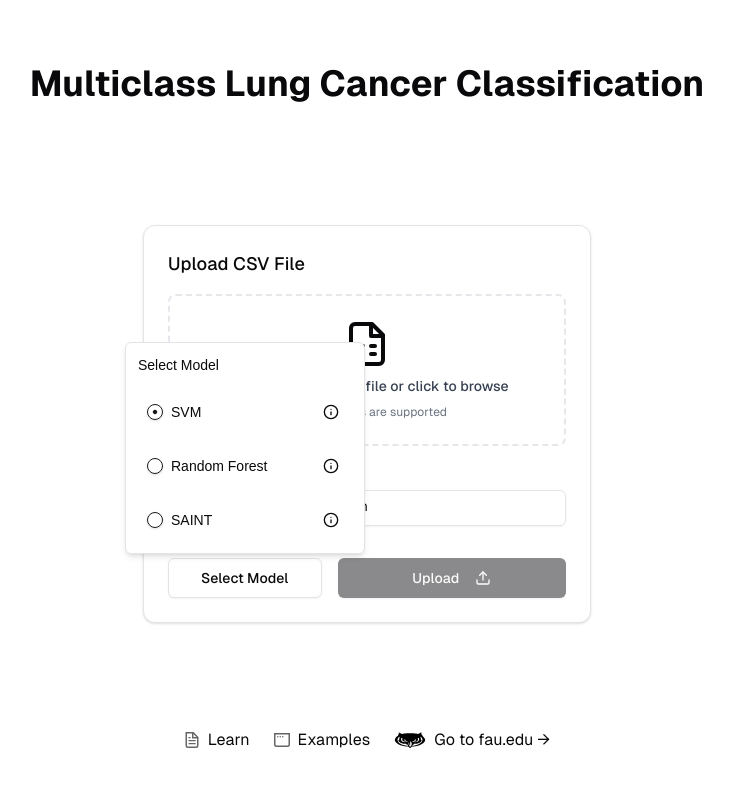
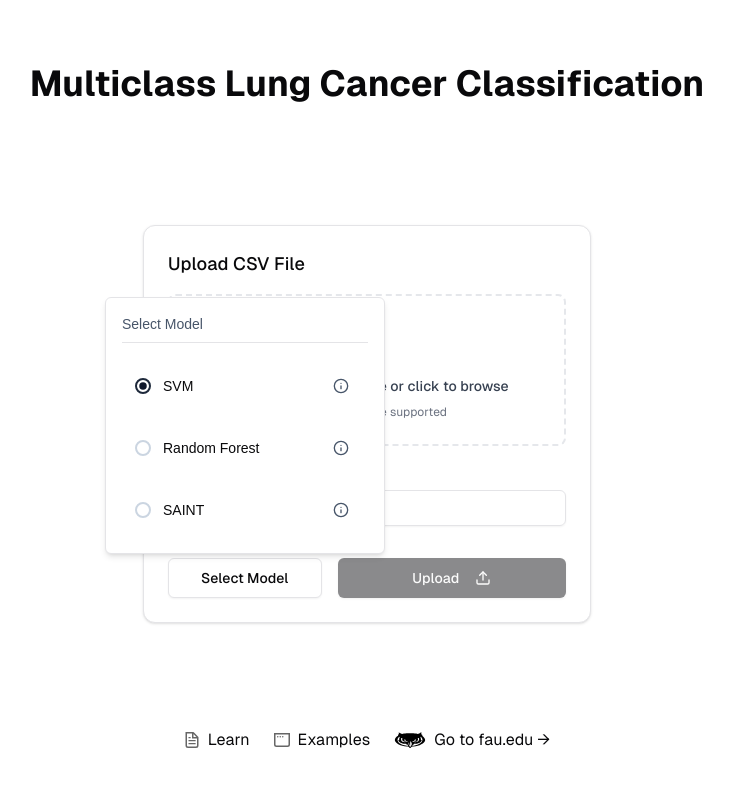
Before and after one commit to treyduffus/multiclass_lungcancer_classification_gui, a Next.js app in the folder frontend/: page / in a window 1280 px wide. Both pictures are taken after a click on the button "Select Model". Shown: the top 786 px of the page, without its empty margins (273-1006 px from the left). Built offline with nearby package versions, Linux system fonts and the light colour scheme; no server answers.

Commit message:
refactor: Improve model selection UI with enhanced styling and interactions

```diff
--- a/frontend/components/editparameters.jsx
+++ b/frontend/components/editparameters.jsx
@@ -18,63 +18,65 @@ export default function EditParams() {
   return (
     <Popover>
       <PopoverTrigger asChild>
-        <Button size="lg" variant="outline">Select Model</Button>
+        <Button size="lg" variant="outline" className="transition-all duration-200 hover:bg-slate-100 active:scale-95">
+          Select Model
+        </Button>
       </PopoverTrigger>
-      <PopoverContent className="w-[240px] p-3">
+      <PopoverContent className="w-[280px] p-4">
         <div className="space-y-4">
-          <div className="flex items-center">
-            <h4 className="font-medium text-sm">Select Model</h4>
+          <div className="flex items-center border-b pb-2">
+            <h4 className="font-medium text-sm text-slate-600">Select Model</h4>
           </div>
-          <RadioGroup defaultValue="svm" className="gap-3">
-            <div className="flex items-center justify-between rounded-md border border-transparent p-2 hover:bg-muted transition-colors">
-              <div className="flex items-center space-x-2">
-                <RadioGroupItem value="svm" id="svm" />
-                <Label htmlFor="svm" className="text-sm cursor-pointer">SVM</Label>
+          <RadioGroup defaultValue="svm" className="gap-2">
+            <div className="flex items-center justify-between rounded-lg border border-transparent p-3 hover:bg-slate-50 hover:border-slate-200 data-[state=checked]:bg-slate-50 data-[state=checked]:border-slate-200 transition-all duration-200">
+              <div className="flex items-center space-x-3">
+                <RadioGroupItem value="svm" id="svm" className="data-[state=checked]:border-slate-800 data-[state=checked]:text-slate-800" />
+                <Label htmlFor="svm" className="text-sm font-medium cursor-pointer select-none">SVM</Label>
               </div>
-              <TooltipProvider>
+              <TooltipProvider delayDuration={200}>
                 <Tooltip>
                   <TooltipTrigger asChild>
-                    <Button variant="ghost" size="icon" className="h-6 w-6">
-                      <Info className="h-4 w-4" />
+                    <Button variant="ghost" size="icon" className="h-7 w-7 hover:bg-slate-100 transition-colors">
+                      <Info className="h-4 w-4 text-slate-600" />
                     </Button>
                   </TooltipTrigger>
-                  <TooltipContent>
+                  <TooltipContent className="bg-slate-900 text-slate-50">
                     <p className="w-[200px] text-xs">Support Vector Machine (SVM) is a supervised learning algorithm that separates data points using hyperplanes, effective for both classification and regression tasks.</p>
                   </TooltipContent>
                 </Tooltip>
               </TooltipProvider>
             </div>
-            <div className="flex items-center justify-between rounded-md border border-transparent p-2 hover:bg-muted transition-colors">
-              <div className="flex items-center space-x-2">
-                <RadioGroupItem value="random_forest" id="random_forest" />
-                <Label htmlFor="random_forest" className="text-sm cursor-pointer">Random Forest</Label>
+            <div className="flex items-center justify-between rounded-lg border border-transparent p-3 hover:bg-slate-50 hover:border-slate-200 data-[state=checked]:bg-slate-50 data-[state=checked]:border-slate-200 transition-all duration-200">
+              <div className="flex items-center space-x-3">
+                <RadioGroupItem value="random_forest" id="random_forest" className="data-[state=checked]:border-slate-800 data-[state=checked]:text-slate-800" />
+                <Label htmlFor="random_forest" className="text-sm font-medium cursor-pointer select-none">Random Forest</Label>
               </div>
-              <TooltipProvider>
+              <TooltipProvider delayDuration={200}>
                 <Tooltip>
                   <TooltipTrigger asChild>
-                    <Button variant="ghost" size="icon" className="h-6 w-6">
-                      <Info className="h-4 w-4" />
+                    <Button variant="ghost" size="icon" className="h-7 w-7 hover:bg-slate-100 transition-colors">
+                      <Info className="h-4 w-4 text-slate-600" />
                     </Button>
                   </TooltipTrigger>
-                  <TooltipContent>
+                  <TooltipContent className="bg-slate-900 text-slate-50">
                     <p className="w-[200px] text-xs">Random Forest is an ensemble learning method that constructs multiple decision trees and outputs the class that is the mode of the classes of individual trees.</p>
                   </TooltipContent>
                 </Tooltip>
               </TooltipProvider>
             </div>
-            <div className="flex items-center justify-between rounded-md border border-transparent p-2 hover:bg-muted transition-colors">
-              <div className="flex items-center space-x-2">
-                <RadioGroupItem value="saint" id="saint" />
-                <Label htmlFor="saint" className="text-sm cursor-pointer">SAINT</Label>
+            <div className="flex items-center justify-between rounded-lg border border-transparent p-3 hover:bg-slate-50 hover:border-slate-200 data-[state=checked]:bg-slate-50 data-[state=checked]:border-slate-200 transition-all duration-200">
+              <div className="flex items-center space-x-3">
+                <RadioGroupItem value="saint" id="saint" className="data-[state=checked]:border-slate-800 data-[state=checked]:text-slate-800" />
+                <Label htmlFor="saint" className="text-sm font-medium cursor-pointer select-none">SAINT</Label>
               </div>
-              <TooltipProvider>
-                <Tooltip >
+              <TooltipProvider delayDuration={200}>
+                <Tooltip>
                   <TooltipTrigger asChild>
-                    <Button variant="ghost" size="icon" className="h-6 w-6">
-                      <Info className="h-4 w-4" />
+                    <Button variant="ghost" size="icon" className="h-7 w-7 hover:bg-slate-100 transition-colors">
+                      <Info className="h-4 w-4 text-slate-600" />
                     </Button>
                   </TooltipTrigger>
-                  <TooltipContent>
+                  <TooltipContent className="bg-slate-900 text-slate-50">
                     <p className="w-[200px] text-xs">Self-Attention and Intersample Attention Transformer (SAINT) is a neural network architecture that uses transformers to process tabular data with both numerical and categorical features.</p>
                   </TooltipContent>
                 </Tooltip>
--- a/frontend/components/ui/radio-group.tsx
+++ b/frontend/components/ui/radio-group.tsx
@@ -3,7 +3,6 @@
 import * as React from "react"
 import * as RadioGroupPrimitive from "@radix-ui/react-radio-group"
 import { cn } from "@/lib/utils"
-import { DotFilledIcon } from "@radix-ui/react-icons"
 
 const RadioGroup = React.forwardRef<
   React.ElementRef<typeof RadioGroupPrimitive.Root>,
@@ -27,13 +26,13 @@ const RadioGroupItem = React.forwardRef<
     <RadioGroupPrimitive.Item
       ref={ref}
       className={cn(
-        "aspect-square h-4 w-4 rounded-full border border-primary text-primary shadow focus:outline-none focus-visible:ring-1 focus-visible:ring-ring disabled:cursor-not-allowed disabled:opacity-50",
+        "group relative aspect-square h-4 w-4 rounded-full border-2 border-slate-300 ring-offset-white transition-all duration-300 ease-spring hover:border-slate-400 focus:outline-none focus-visible:ring-2 focus-visible:ring-slate-400 focus-visible:ring-offset-2 disabled:cursor-not-allowed disabled:opacity-50 data-[state=checked]:border-slate-900",
         className
       )}
       {...props}
     >
       <RadioGroupPrimitive.Indicator className="flex items-center justify-center">
-        <DotFilledIcon className="h-3.5 w-3.5 fill-primary" />
+        <div className="absolute inset-0 scale-50 rounded-full bg-slate-900 opacity-0 transition-all duration-300 ease-spring group-data-[state=checked]:scale-[0.625] group-data-[state=checked]:opacity-100" />
       </RadioGroupPrimitive.Indicator>
     </RadioGroupPrimitive.Item>
   )
--- a/frontend/tailwind.config.ts
+++ b/frontend/tailwind.config.ts
@@ -1,4 +1,5 @@
 import type { Config } from "tailwindcss";
+import animate from "tailwindcss-animate";
 
 const config: Config = {
     darkMode: ["class"],
@@ -55,9 +56,12 @@ const config: Config = {
   			lg: 'var(--radius)',
   			md: 'calc(var(--radius) - 2px)',
   			sm: 'calc(var(--radius) - 4px)'
+  		},
+  		transitionTimingFunction: {
+  			'spring': 'cubic-bezier(0.4, 0, 0.2, 1)',
   		}
   	}
   },
-  plugins: [require("tailwindcss-animate")],
+  plugins: [animate],
 };
 export default config;
```
